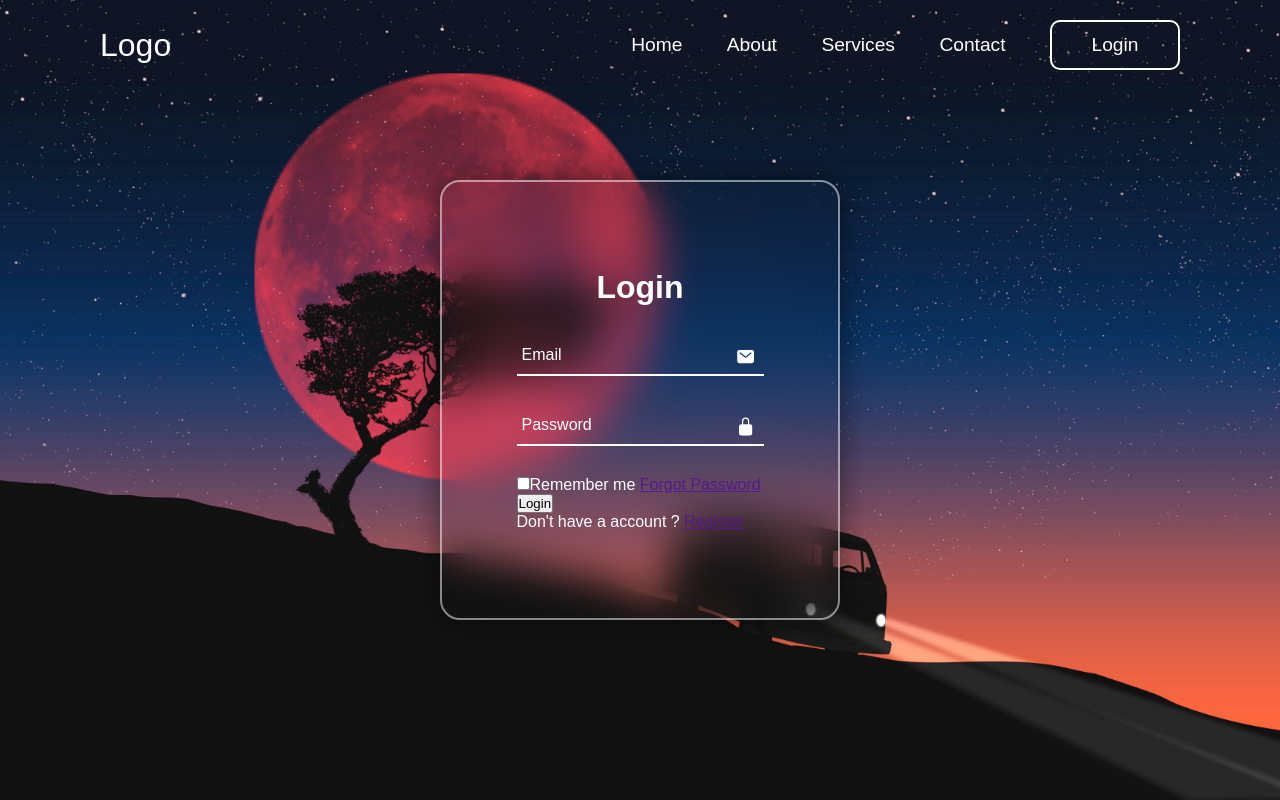
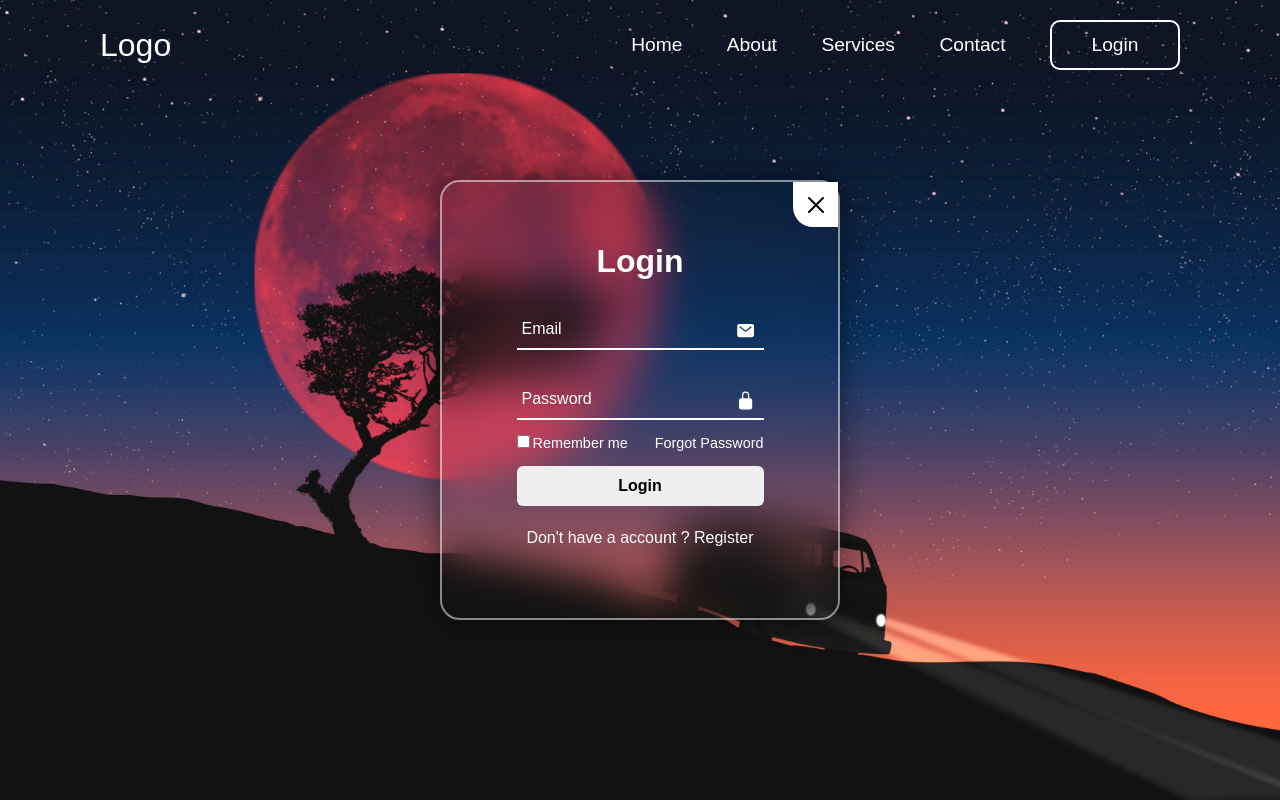
Before and after one commit to Al-AminDolar/LoginAndRegistration, a plain HTML site: page index.html in a window 1280 px wide. Drawn offline with nearby package versions, Linux system fonts and the light colour scheme.

Commit message:
login form ok

```diff
--- a/index.html
+++ b/index.html
@@ -28,6 +28,9 @@
     </header>
 
     <div class="warpper">
+      <span class="icon-close">
+        <ion-icon name="close-outline"></ion-icon>
+      </span>
       <div class="form-box-login">
         <h2>Login</h2>
         <form action="">
--- a/style.css
+++ b/style.css
@@ -155,3 +155,84 @@ input:valid ~ label{
     color:#fff;
     line-height: 48px;
 }
+
+.remember{
+    font-size: .9em;
+    color: #fff;
+    font-weight: 500;
+    margin: -15px 0 15px;
+    display: flex;
+    justify-content: space-between;
+
+
+
+}
+
+.remember label input{
+    accent-color: #1347f1;
+    margin-right: 3px;
+    font-weight: 500;
+}
+
+
+.remember a{
+    color: #ffffff;
+    text-decoration: none;
+    font-weight: 500;
+}
+
+.remember a:hover{
+    text-decoration: underline;
+}
+
+
+.btn{
+    width: 100%;
+    height: 40px;
+    border-radius: 6px;
+    outline: none;
+    border: none;
+    font-size: 1em;
+    font-weight: 600;
+    cursor: pointer;
+
+}
+
+.register{
+
+text-size:.9em;
+text-align: center;
+font-weight: 500;
+margin: 23px 0 10px;
+
+
+}
+
+.register  p a{
+    text-decoration: none;
+    color: #fff;
+    font-weight: 500;
+}
+
+.register a:hover{
+    text-decoration: underline;
+}
+
+
+.warpper .icon-close{
+    position: absolute;
+    top: 0;
+    right: 0;
+    width: 45px;
+    height: 45px;
+    background-color: #fff;
+    color: black;
+    font-size: 2em;
+    display: flex;
+    align-items: center;
+    justify-content: center;
+    overflow: hidden;
+    border-bottom-left-radius: 20px;
+    cursor: pointer;
+    z-index: 1;
+}
```
